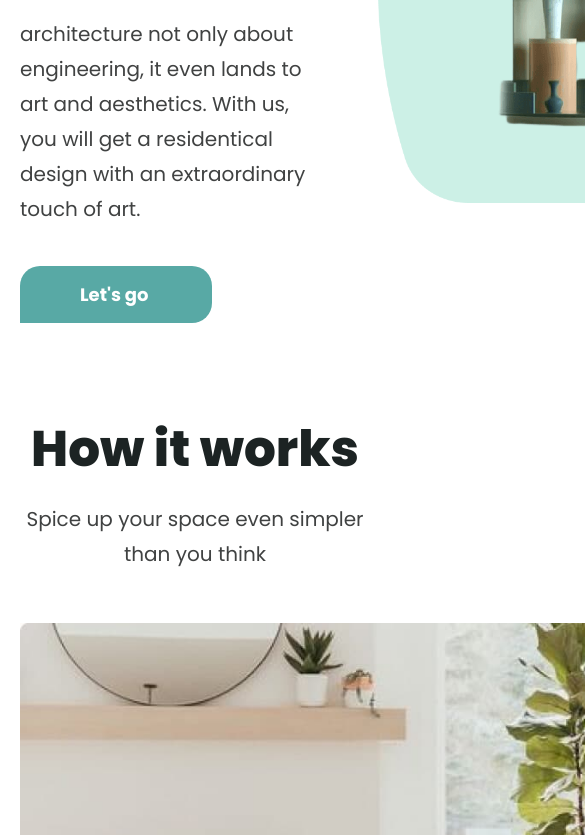
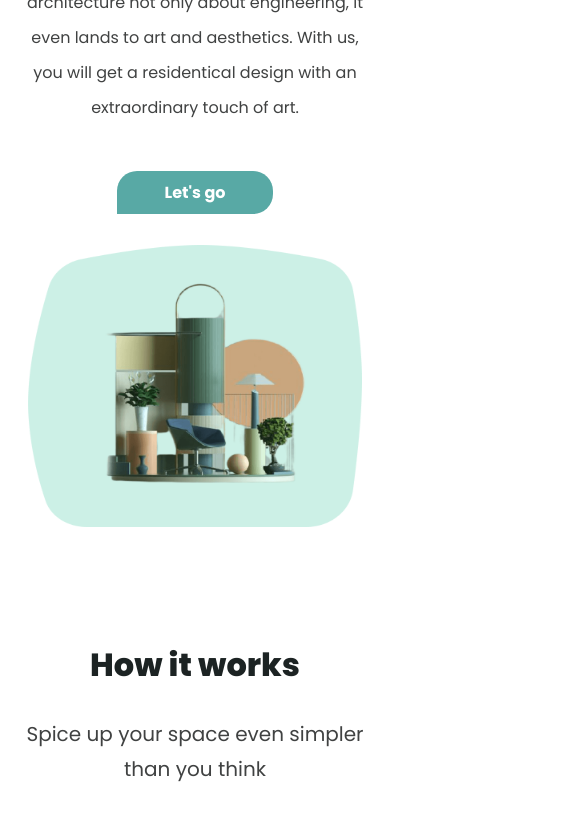
Before and after one commit to farruxdevelopertest/locus-website, a plain HTML site: page index.html in a window 390 px wide. Shown: the part 640-1475 px from the top of the page, 585 px wide, since content can reach past the window. Drawn offline with Linux system fonts and the light colour scheme.

Commit message:
add media

```diff
--- a/css/style.css
+++ b/css/style.css
@@ -166,6 +166,13 @@ body {
   line-height: 35px;
   color: #ffffff;
 }
+
+.hero-img {
+  width: 534px;
+  height: 482px;
+  display: inline-block;
+}
+
 /* HERO END */
 /* work start */
 .work {
@@ -305,3 +312,74 @@ body {
 }
 
 /* CONTACT END */
+
+/* MEDIA */
+
+@media screen and (max-width: 1000px) {
+  * {
+    margin-right: 0 !important;
+  }
+
+  .sitenav-container,
+  .hero-container,
+  .work-img-wrapper,
+  .contact-container,
+  .sitenav-list {
+    flex-direction: column;
+    text-align: center;
+  }
+
+  .sitenav-logo {
+    margin-bottom: 15px;
+  }
+
+  .site-nav,
+  .contact-content {
+    margin-bottom: 25px;
+  }
+
+  .hero-heading,
+  .work-heading,
+  .contact-heading {
+    font-size: 32px;
+  }
+
+  .hero-text,
+  .work-text,
+  .contact-text {
+    font-size: 16px;
+  }
+
+  .sitenav-btn,
+  .hero-btn,
+  .contact-btn {
+    padding: 10px 48px;
+    font-size: 16px;
+  }
+
+  .hero-content {
+    margin-bottom: 35px;
+    text-align: center;
+  }
+
+  .hero-img {
+    width: 334px;
+    height: 282px;
+  }
+
+  .work-img,
+  .work-content,
+  .contact-form,
+  .hero-content {
+    width: 100%;
+  }
+
+  .work-play-wrapper {
+    top: -140px;
+    left: 30px;
+  }
+
+  .work-content {
+    padding: 15px;
+  }
+}
```
